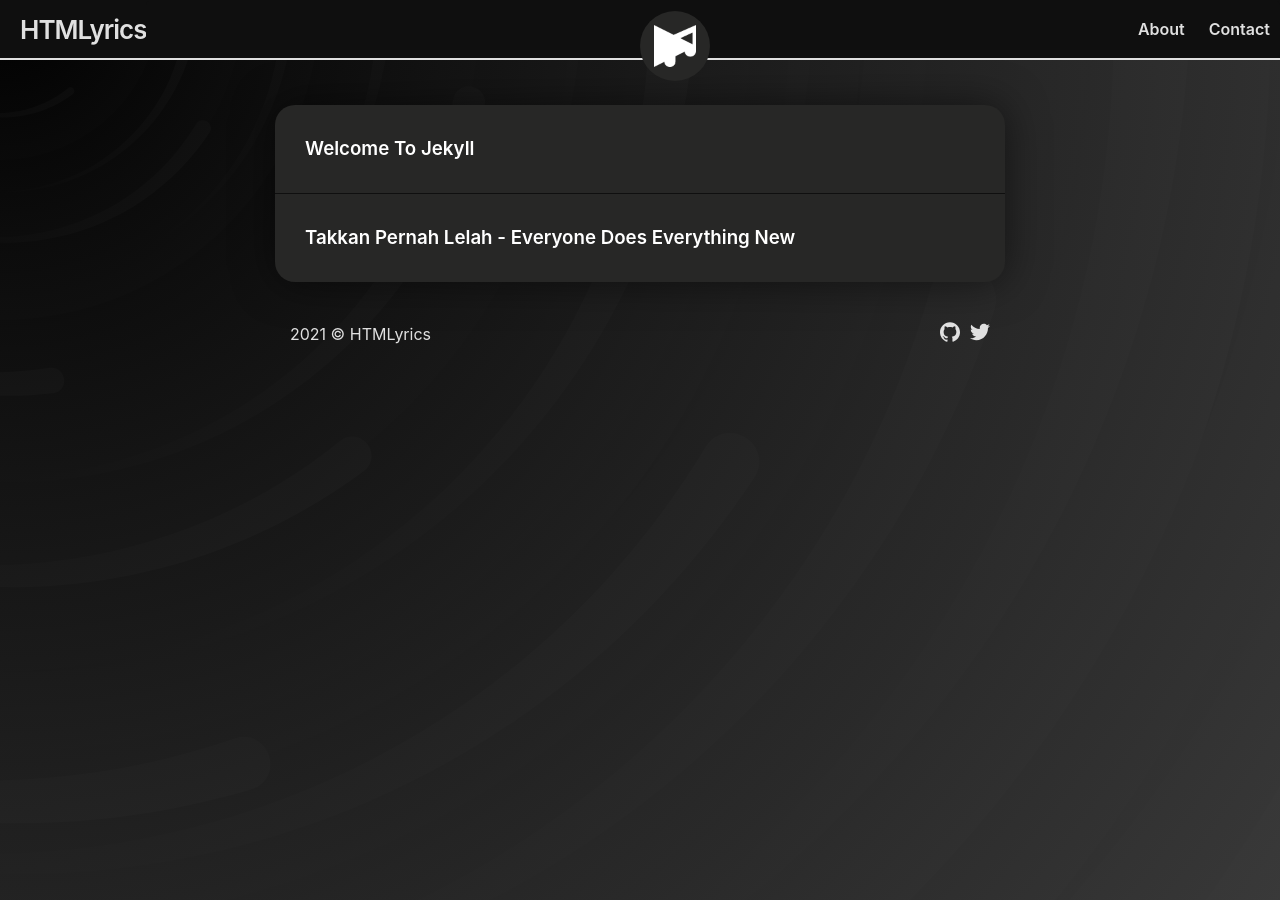
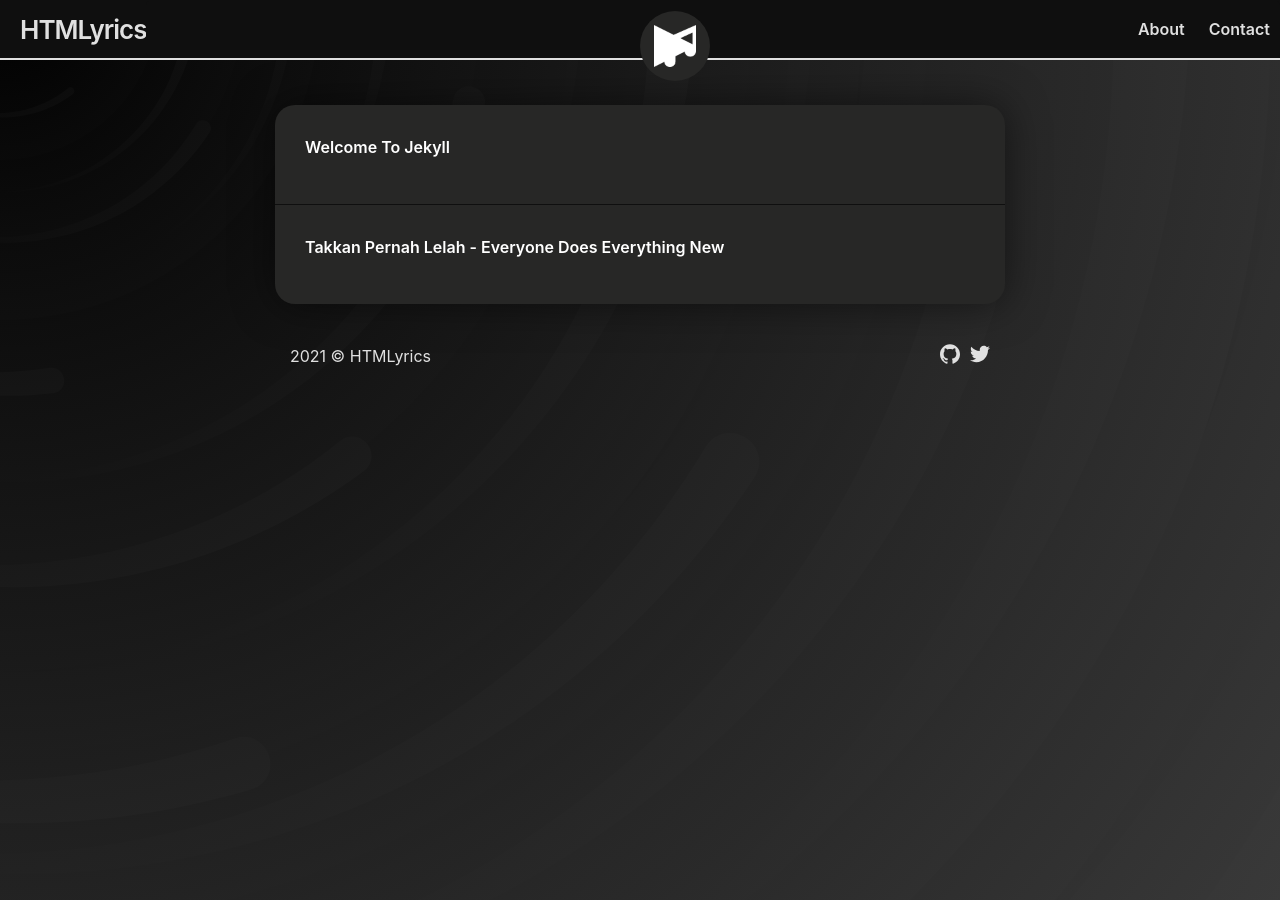
Before and after one commit to htmlyrics/htmlyrics.github.io, a Jekyll site: the page built from index.md, in a window 1280 px wide. Built offline with Jekyll 4.4.1, drawn with Linux system fonts in a browser that asks for light colours.

Commit message:
Update home.html

```diff
--- a/_layouts/home.html
+++ b/_layouts/home.html
@@ -17,7 +17,7 @@ layout: default
       <div class="post-list">
         {%- for post in posts -%}
           <a class="post-link" href="{{ post.url | relative_url }}">
-            <h3>{{ post.title | escape }}</h3>
+            <h4>{{ post.title | escape }}</h4>
           </a>
         {%- endfor -%}
       </div>
```
